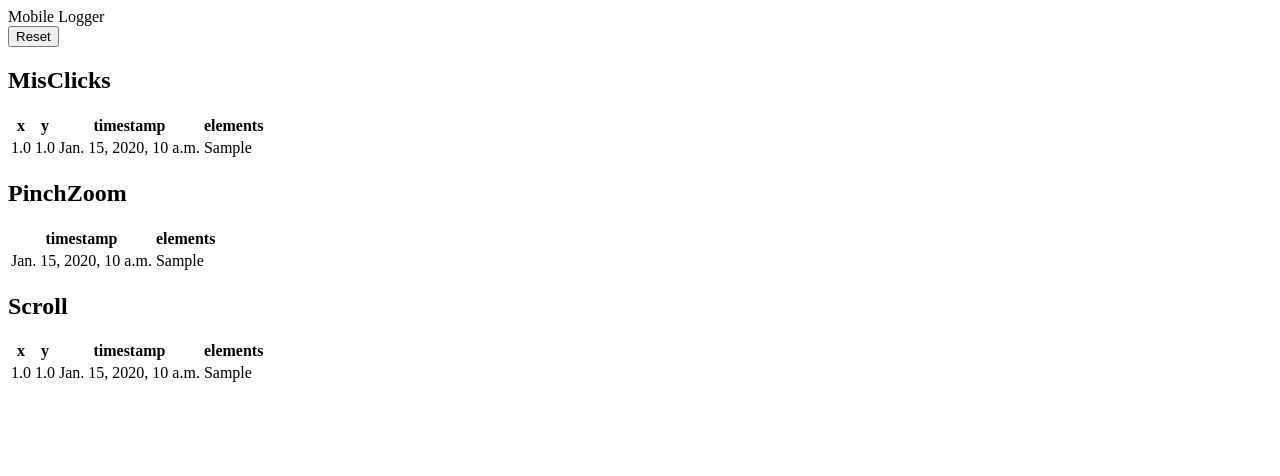
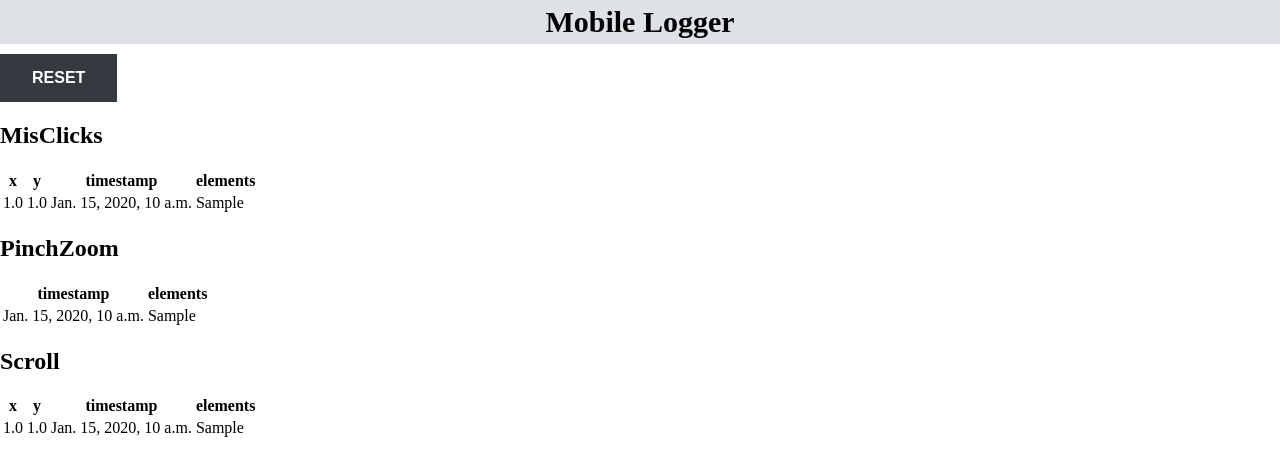
Before and after one commit to claudiorave/mobile_usability, a Django app: page / in a window 1280 px wide. Shown: the top 476 px of the page. Run offline with Django 3.2, Linux system fonts and the light colour scheme; tables that the repository leaves empty hold one stand-in row (values such as "Sample post").

Commit message:
agregado css al index

```diff
--- /dev/null
+++ b/events/static/events/style.css
@@ -0,0 +1,27 @@
+body{
+    margin: 0;
+}
+header{
+text-align: center;
+  background: #DEE2E6;
+    font-size: 30px;
+    margin-bottom: 10px;
+    font-weight: bolder;
+    padding: 5px;
+}
+.buttonHolder{
+    text-align: start;
+}
+button {
+  background-color: #343A40; /* Green */
+  border: none;
+  color: white;
+  padding: 15px 32px;
+  text-align: center;
+  text-decoration: none;
+  display: inline-block;
+  font-size: 16px;
+    font-weight: bolder;
+
+
+}
--- a/events/templates/events/index.html
+++ b/events/templates/events/index.html
@@ -1,4 +1,7 @@
 <!DOCTYPE html>
+{% load static %}
+
+<link rel="stylesheet" type="text/css" href="{% static 'events/style.css' %}">
 <html>
 <head>
     <meta charset="utf-8">
@@ -6,7 +9,7 @@
 </head>
 <body>
 <header>Mobile Logger</header>
-<div><a href="/reset"><button>Reset</button></a></div>
+<div class="buttonHolder"><a href="/reset"><button>RESET</button></a></div>
 <section>
     <h2>MisClicks</h2>
     <table>
```
